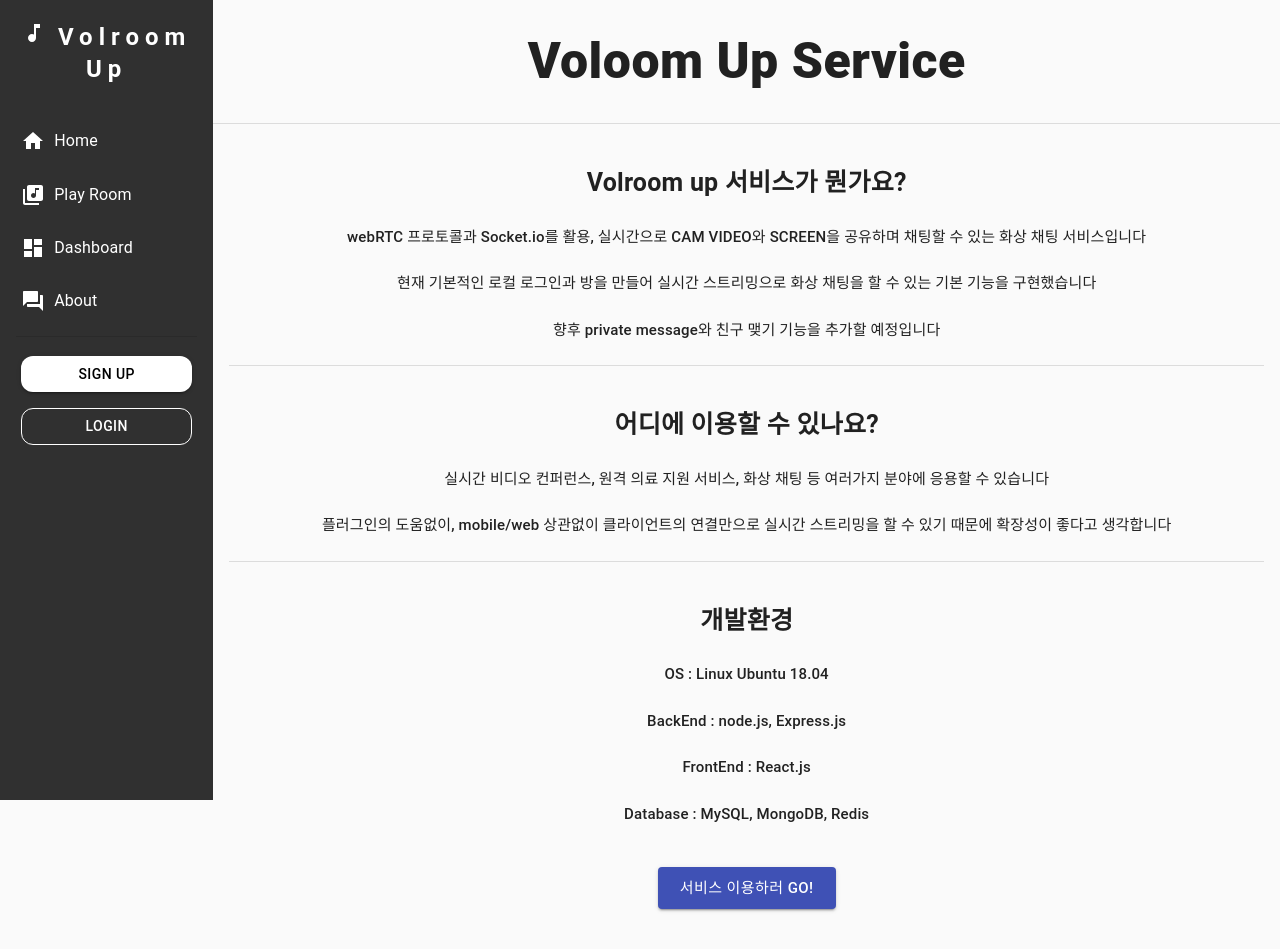
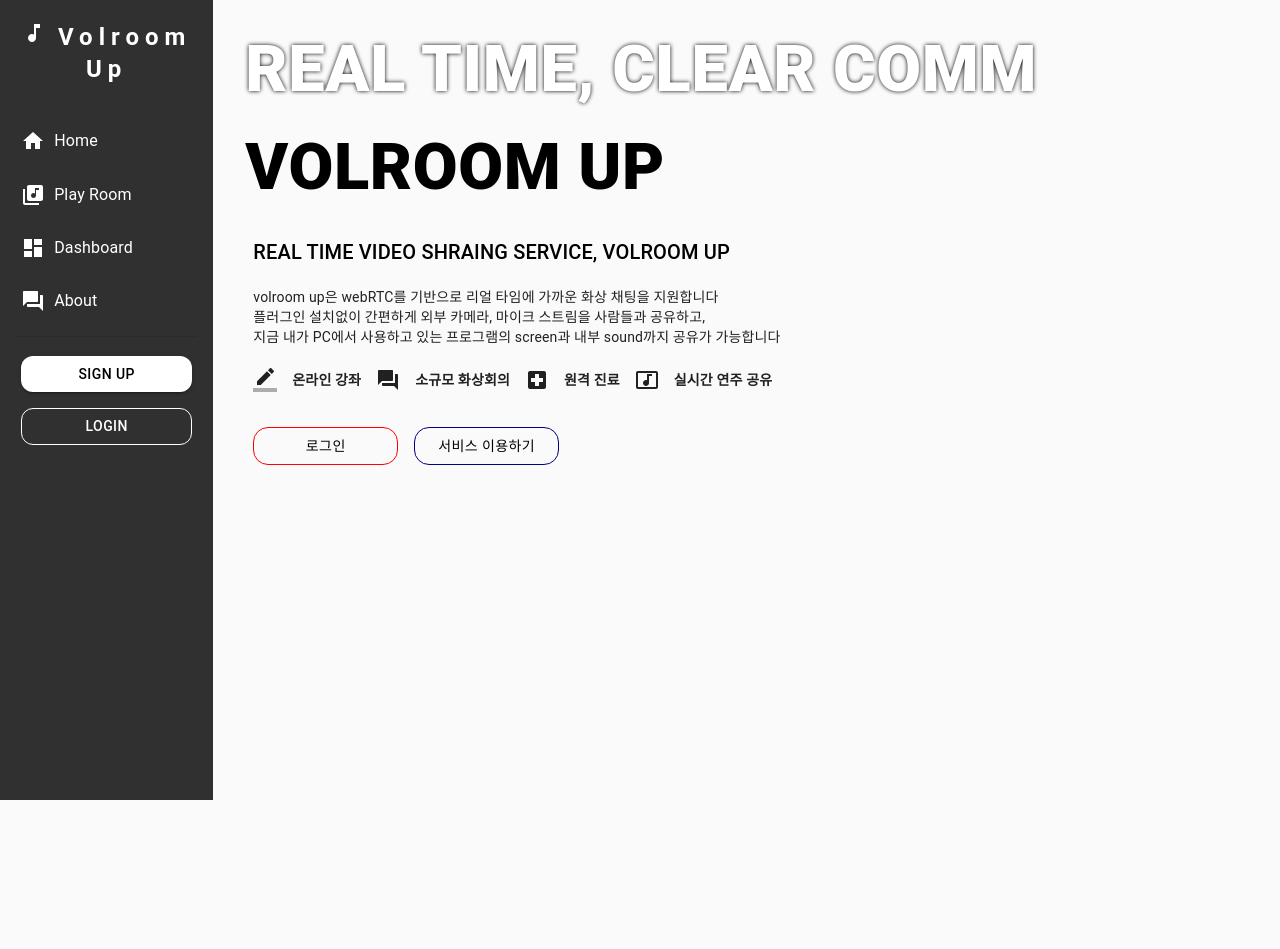
Before and after one commit to dev-dongwon/volroom-production, a React (Create React App) app in the folder client/: page / in a window 1280 px wide. After the commit the page ends 800 px from the top, so only its background shows below. Built offline with nearby package versions, Linux system fonts and the light colour scheme; the HTML template or start-up script is replaced by a standard one; what clientjs would draw is missing.

Commit message:
Modified : home component 내용 수정
개괄적인 프로젝트 소개에서 간략하고 직관적인 소개로 변경

```diff
--- a/client/src/components/home/Home.js
+++ b/client/src/components/home/Home.js
@@ -1,11 +1,36 @@
 import React from "react";
 import { makeStyles } from "@material-ui/core/styles";
-import { Typography, Divider, Button } from "@material-ui/core";
+import { Typography, Button, Grid } from "@material-ui/core";
 import { Link } from "react-router-dom";
+import {
+  BorderColor,
+  Forum,
+  LocalHospital,
+  MusicVideo
+} from "@material-ui/icons";
 
 const useStyles = makeStyles(theme => ({
   button: {
-    margin: theme.spacing(2)
+    margin: theme.spacing(1),
+    width: "14%",
+    borderRadius: "15px",
+    border: "1px solid navy",
+    color: "black",
+    "&:hover": {
+      backgroundColor: "navy",
+      color: "white"
+    }
+  },
+  loginButton: {
+    margin: theme.spacing(1),
+    width: "14%",
+    borderRadius: "15px",
+    border: "1px solid red",
+    color: "black",
+    "&:hover": {
+      backgroundColor: "red",
+      color: "white"
+    }
   },
   typo: {
     textAlign: "center",
@@ -13,18 +38,48 @@ const useStyles = makeStyles(theme => ({
     fontSize: "50px",
     margin: theme.spacing(3)
   },
-  subTtile: {
-    textAlign: "center",
-    margin: theme.spacing(3),
-    marginTop: theme.spacing(5),
-    fontSize: "25px",
-    fontWeight: "700"
+  titleArea: {
+    marginLeft: theme.spacing(4),
+    marginTop: "2%"
+  },
+  buttonArea: {
+    marginLeft: theme.spacing(4),
+    marginTop: "2%"
+  },
+  contentArea: {
+    marginLeft: theme.spacing(5),
+    marginTop: "2%"
+  },
+  title: {
+    fontSize: "65px",
+    color: "white",
+    fontWeight: "900",
+    textShadow: "0 0 4px black"
+  },
+  boldTitle: {
+    fontSize: "65px",
+    color: "black",
+    fontWeight: "900"
+  },
+  boldContent: {
+    fontSize: "20px",
+    color: "black",
+    fontWeight: "500"
   },
   content: {
     textAlign: "center",
-    margin: theme.spacing(3),
+    margin: theme.spacing(4),
     fontSize: "15px",
     fontWeight: "500"
+  },
+  usage: {
+    marginRight: "20px"
+  },
+  usageDesc: {
+    verticalAlign: "text-top",
+    marginLeft: "15px",
+    marginRight: "15px",
+    fontWeight: "bold"
   }
 }));
 
@@ -33,70 +88,64 @@ const Home = props => {
 
   return (
     <div>
-      <Typography className={classes.typo}>{"Voloom Up Service"}</Typography>
-      <Divider></Divider>
-      <div>
-        <Typography className={classes.subTtile}>
-          {"Volroom up 서비스가 뭔가요?"}
+      <div className={classes.titleArea}>
+        <Typography className={classes.title}>
+          {"REAL TIME, CLEAR COMM"}
         </Typography>
-        <Typography className={classes.content}>
-          {
-            "webRTC 프로토콜과 Socket.io를 활용, 실시간으로 CAM VIDEO와 SCREEN을 공유하며 채팅할 수 있는 화상 채팅 서비스입니다"
-          }
-        </Typography>
-        <Typography className={classes.content}>
-          {
-            "현재 기본적인 로컬 로그인과 방을 만들어 실시간 스트리밍으로 화상 채팅을 할 수 있는 기본 기능을 구현했습니다"
-          }
-        </Typography>
-        <Typography className={classes.content}>
-          {"향후 private message와 친구 맺기 기능을 추가할 예정입니다"}
-        </Typography>
+        <Typography className={classes.boldTitle}>{"VOLROOM UP"}</Typography>
       </div>
-      <Divider variant="middle"></Divider>
-
-      <div>
-        <Typography className={classes.subTtile}>
-          {"어디에 이용할 수 있나요?"}
-        </Typography>
-        <Typography className={classes.content}>
-          {
-            "실시간 비디오 컨퍼런스, 원격 의료 지원 서비스, 화상 채팅 등 여러가지 분야에 응용할 수 있습니다"
-          }
-        </Typography>
-        <Typography className={classes.content}>
-          {
-            "플러그인의 도움없이, mobile/web 상관없이 클라이언트의 연결만으로 실시간 스트리밍을 할 수 있기 때문에 확장성이 좋다고 생각합니다"
-          }
-        </Typography>
+      <div className={classes.contentArea}>
+        <div className={classes.boldContent}>
+          REAL TIME VIDEO SHRAING SERVICE, VOLROOM UP
+        </div>
+        <div className={classes.contentArea}></div>
+        <div>
+          volroom up은 webRTC를 기반으로 리얼 타임에 가까운 화상 채팅을
+          지원합니다
+        </div>
+        <div>
+          플러그인 설치없이 간편하게 외부 카메라, 마이크 스트림을 사람들과
+          공유하고,
+        </div>
+        <div>
+          지금 내가 PC에서 사용하고 있는 프로그램의 screen과 내부 sound까지
+          공유가 가능합니다
+        </div>
       </div>
-      <Divider variant="middle"></Divider>
-
-      <div>
-        <Typography className={classes.subTtile}>{"개발환경"}</Typography>
-        <Typography className={classes.content}>
-          {"OS : Linux Ubuntu 18.04"}
-        </Typography>
-        <Typography className={classes.content}>
-          {"BackEnd : node.js, Express.js"}
-        </Typography>
-        <Typography className={classes.content}>
-          {"FrontEnd : React.js"}
-        </Typography>
-        <Typography className={classes.content}>
-          {"Database : MySQL, MongoDB, Redis"}
-        </Typography>
+      <div className={classes.contentArea}>
+        <Grid container>
+          <Grid>
+            <BorderColor></BorderColor>
+          </Grid>
+          <Grid>
+            <span className={classes.usageDesc}>온라인 강좌</span>
+          </Grid>
+          <Grid>
+            <Forum></Forum>
+          </Grid>
+          <Grid>
+            <span className={classes.usageDesc}>소규모 화상회의</span>
+          </Grid>
+          <Grid>
+            <LocalHospital></LocalHospital>
+          </Grid>
+          <Grid>
+            <span className={classes.usageDesc}>원격 진료</span>
+          </Grid>
+          <Grid>
+            <MusicVideo></MusicVideo>
+          </Grid>
+          <Grid>
+            <span className={classes.usageDesc}>실시간 연주 공유</span>
+          </Grid>
+        </Grid>
       </div>
-      <div className={classes.typo}>
+      <div className={classes.buttonArea}>
+        <Link to="/login">
+          <Button className={classes.loginButton}>로그인</Button>
+        </Link>
         <Link to="/lobby">
-          <Button
-            variant="contained"
-            color="primary"
-            size="large"
-            className={classes.button}
-          >
-            서비스 이용하러 GO!
-          </Button>
+          <Button className={classes.button}>서비스 이용하기</Button>
         </Link>
       </div>
     </div>
```
